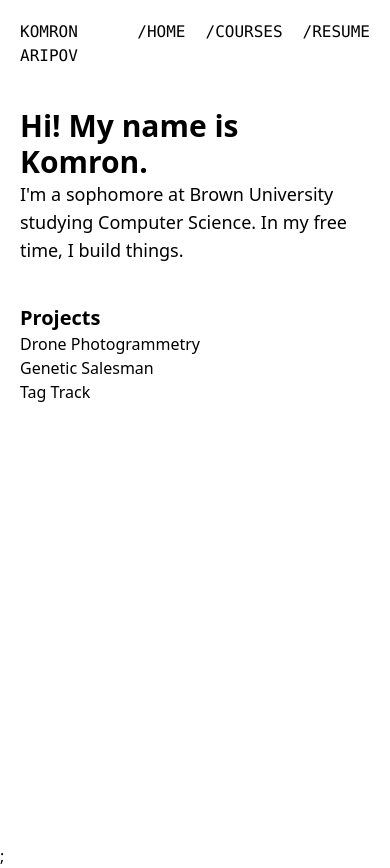
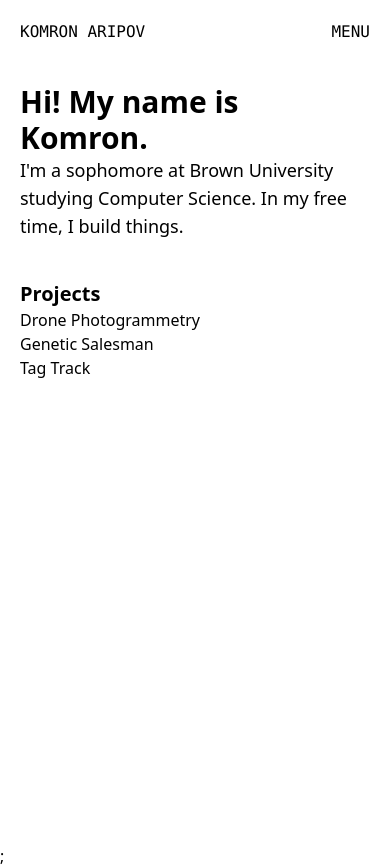
Before and after one commit to karipov/portfolio, a Next.js app: page / in a window 390 px wide. Built offline with nearby package versions, Linux system fonts and the light colour scheme.

Commit message:
hamburger button init

```diff
--- a/src/components/Feed/NavBar.tsx
+++ b/src/components/Feed/NavBar.tsx
@@ -1,16 +1,37 @@
 import Link from "next/link";
+import { useState } from "react";
+
+// const burgerSvg;
 
 export default function NavBar() {
+  const [menu, setMenu] = useState(false);
+
   return (
-    <div className="w-full flex space-x-5 justify-end uppercase font-mono">
+    <div
+      className={`w-full flex ${
+        menu ? "flex-col sm:flex-row" : "flex-row"
+      } space-x-5 justify-end uppercase font-mono`}
+    >
       <p className="grow">Komron Aripov</p>
+
+      {/* hamburger button */}
+      <button onClick={() => setMenu(!menu)} className="sm:hidden">
+        {menu ? "CLOSE" : "MENU"}
+      </button>
+
+      <div className={menu ? "" : "hidden sm:flex"}>
         <Link href="/">
           <a>/home</a>
         </Link>
+      </div>
+      <div className={menu ? "" : "hidden sm:flex"}>
         <Link href="/courses">
           <a>/courses</a>
         </Link>
+      </div>
+      <div className="hidden sm:flex">
         <a href="">/resume</a>
+      </div>
     </div>
   );
 }
```
Lines whose indentation alone changed are shown as unchanged.
